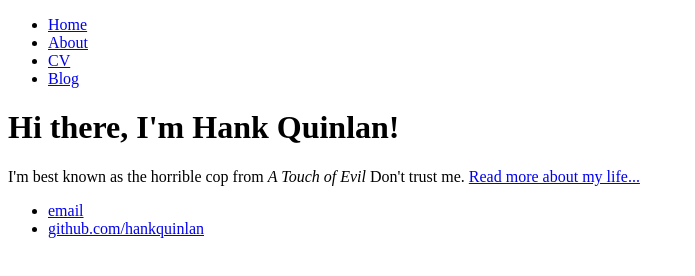
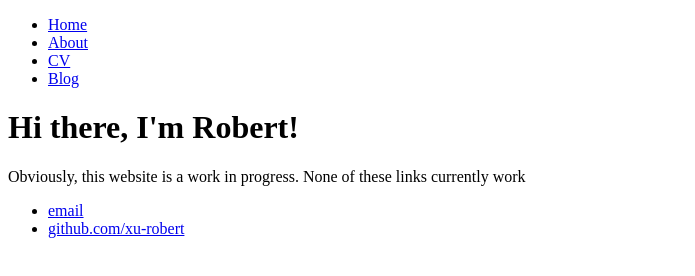
Before and after one commit to xu-robert/xu-robert.github.io, a plain HTML site: page index.html in a window 1280 px wide. Shown: the whole page, without its empty margins (0-695 px from the left). Drawn offline with Linux system fonts and the light colour scheme.

Commit message:
Customized page

```diff
--- a/index.html
+++ b/index.html
@@ -1,7 +1,7 @@
 <!DOCTYPE html>
 <html>
 	<head>
-		<title>Hank Quinlan, Horrible Cop</title>
+		<title>Robert Xu</title>
 	</head>
 	<body>
 		<nav>
@@ -14,14 +14,14 @@
 		</nav>
 		<div class="container">
     		<div class="blurb">
-        		<h1>Hi there, I'm Hank Quinlan!</h1>
-				<p>I'm best known as the horrible cop from <em>A Touch of Evil</em> Don't trust me. <a href="/about">Read more about my life...</a></p>
+        		<h1>Hi there, I'm Robert!</h1>
+				<p>Obviously, this website is a work in progress. None of these links currently work </p>
     		</div><!-- /.blurb -->
 		</div><!-- /.container -->
 		<footer>
     		<ul>
-        		<li><a href="mailto:hankquinlanhub@gmail.com">email</a></li>
-        		<li><a href="https://github.com/hankquinlan">github.com/hankquinlan</a></li>
+        		<li><a href="mailto:afropriest@gmail.com">email</a></li>
+        		<li><a href="https://github.com/xu-robert">github.com/xu-robert</a></li>
 			</ul>
 		</footer>
 	</body>
```
